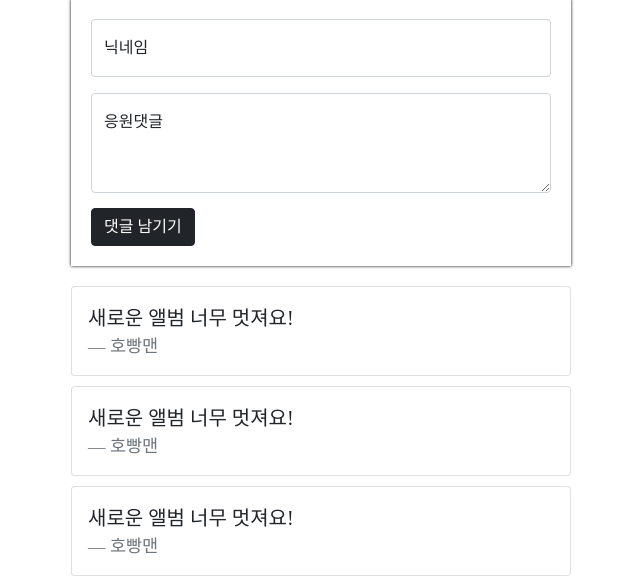
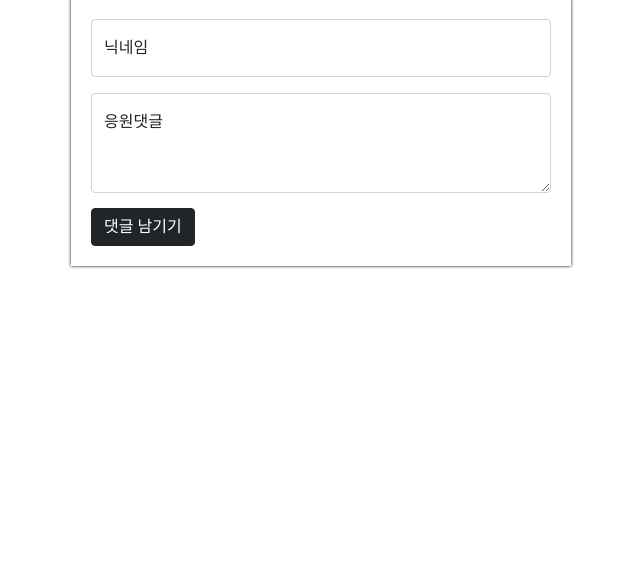
Before and after one commit to bigquann97/Johan-Team-Introduce, a Flask app: page /seong in a window 1280 px wide. Shown: the part 1153-1739 px from the top of the page, without its empty margins (319-959 px from the left). After the commit the page ends 1422 px from the top, so only its background shows below. Run offline with Flask 2, Linux system fonts and the light colour scheme; data that the repository does not hold is empty.

Commit message:
Update 4.html

```diff
--- a/templates/4.html
+++ b/templates/4.html
@@ -163,9 +163,6 @@
 
 
 
-
-
-
     <div class="mypost">
         <div class="form-floating mb-3">
             <input type="text" class="form-control" id="name" placeholder="url">
@@ -179,32 +176,7 @@
         <button onclick="save_comment()" type="button" class="btn btn-dark">댓글 남기기</button>
     </div>
 
-    <div class="mycards" id="comment-list">
-        <div class="card">
-            <div class="card-body">
-                <blockquote class="blockquote mb-0">
-                    <p>새로운 앨범 너무 멋져요!</p>
-                    <footer class="blockquote-footer">호빵맨</footer>
-                </blockquote>
-            </div>
-        </div>
-        <div class="card">
-            <div class="card-body">
-                <blockquote class="blockquote mb-0">
-                    <p>새로운 앨범 너무 멋져요!</p>
-                    <footer class="blockquote-footer">호빵맨</footer>
-                </blockquote>
-            </div>
-        </div>
-        <div class="card">
-            <div class="card-body">
-                <blockquote class="blockquote mb-0">
-                    <p>새로운 앨범 너무 멋져요!</p>
-                    <footer class="blockquote-footer">호빵맨</footer>
-                </blockquote>
-            </div>
-        </div>
-    </div>
+
 
 </body>
 </html>
```
